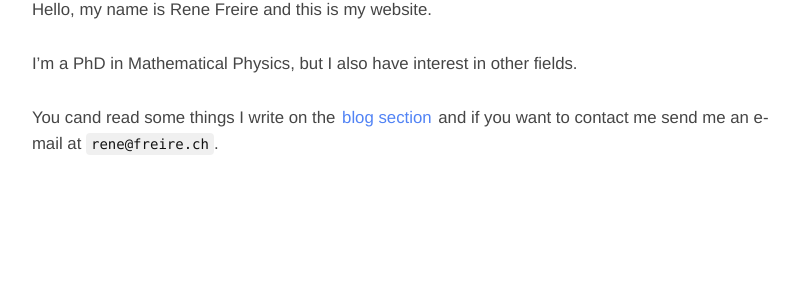
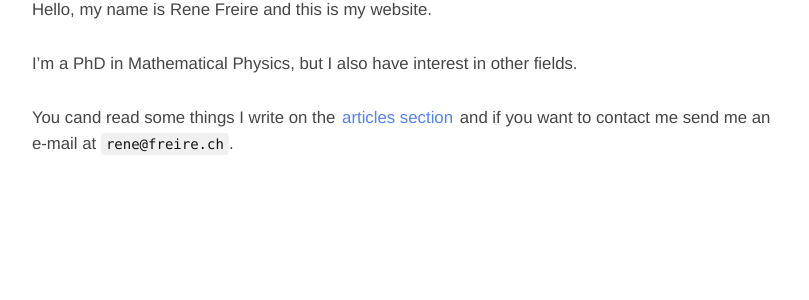
Before and after one commit to freirerene/freirerene.github.io, a Jekyll site: the page built from index.html, in a window 1280 px wide. Shown: the part 203-503 px from the top of the page, without its empty margins (235-1044 px from the left). Built offline with Jekyll 4.4.1, drawn with Linux system fonts in a browser that asks for light colours; nearby versions of some CDN libraries.

Commit message:
Update index.html

```diff
--- a/index.html
+++ b/index.html
@@ -9,6 +9,6 @@ layout: default
   <p>I’m a  PhD in Mathematical Physics, but I also have interest in other fields.
   </p>
 
-  <p class="page">You cand read some things I write on the <a href='/blog'>blog section</a> and if you want to contact me send me an e-mail at <code>rene@freire.ch</code>.</p>
+  <p class="page">You cand read some things I write on the <a href='/articles'>articles section</a> and if you want to contact me send me an e-mail at <code>rene@freire.ch</code>.</p>
 
 </div>
```
